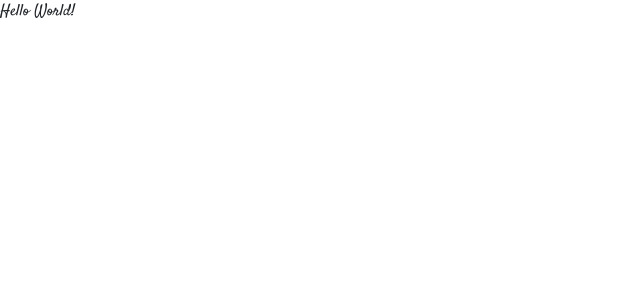
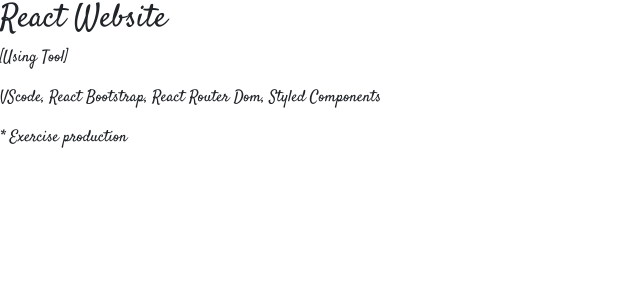
Before and after one commit to PortableSAM/react-website, a React (Create React App) app: page / in a window 1280 px wide. Shown: the top 300 px of the page, without its empty margins (0-640 px from the left). Built offline with nearby package versions, Linux system fonts and the light colour scheme; the HTML template or start-up script is replaced by a standard one; a web font is replaced by a local one.

Commit message:
Add Pages

```diff
--- /dev/null
+++ b/src/About.js
@@ -0,0 +1,11 @@
+import React from 'react';
+
+const About = () => {
+	return (
+		<div>
+			<h2>About</h2>
+		</div>
+	);
+};
+
+export default About;
--- a/src/App.js
+++ b/src/App.js
@@ -1,8 +1,26 @@
-import React from 'react';
+import React, { Component } from 'react';
+import { BrowserRouter as Router, Route, Switch } from 'react-router-dom';
+import Home from './Home';
+import About from './About';
+import Contact from './Contact';
+import NoMatch from './NoMatch';
 import './App.css';
 
-function App() {
-	return <div>Hello World!</div>;
+class App extends Component {
+	render() {
+		return (
+			<React.Fragment>
+				<Router>
+					<Switch>
+						<Route exact path="/" component={Home} />
+						<Route path="/about" component={About} />
+						<Route path="/contact" component={Contact} />
+						<Route component={NoMatch} />
+					</Switch>
+				</Router>
+			</React.Fragment>
+		);
+	}
 }
 
 export default App;
--- /dev/null
+++ b/src/Contact.js
@@ -0,0 +1,11 @@
+import React from 'react';
+
+const Contact = () => {
+	return (
+		<div>
+			<h2>Contact Page </h2>
+		</div>
+	);
+};
+
+export default Contact;
--- /dev/null
+++ b/src/Home.js
@@ -0,0 +1,14 @@
+import React from 'react';
+
+const Home = () => {
+	return (
+		<div>
+			<h2>React Website</h2>
+			<p>[Using Tool]</p>
+			<p>VScode, React Bootstrap, React Router Dom, Styled Components</p>
+			<p>* Exercise production</p>
+		</div>
+	);
+};
+
+export default Home;
--- /dev/null
+++ b/src/NoMatch.js
@@ -0,0 +1,11 @@
+import React from 'react';
+
+const NoMatch = () => {
+	return (
+		<div>
+			<h2>No Match</h2>
+		</div>
+	);
+};
+
+export default NoMatch;
```
